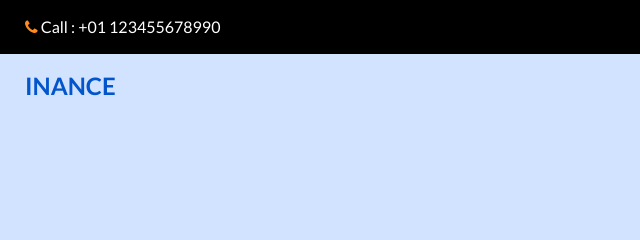
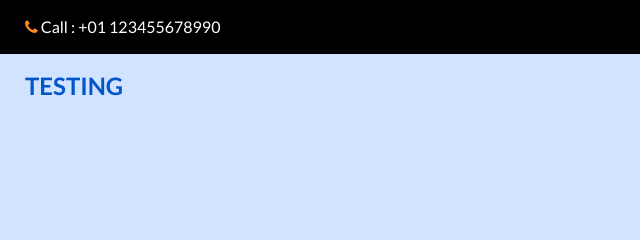
Before and after one commit to FriskiIqwan/study-github, a plain HTML site: page index.html in a window 1280 px wide. Shown: the top 240 px of the page, 0-640 px from the left. Drawn offline with nearby package versions, Linux system fonts and the light colour scheme; some packages are replaced by stand-ins of ours.

Commit message:
update index.html

```diff
--- a/index.html
+++ b/index.html
@@ -55,7 +55,7 @@
           <nav class="navbar navbar-expand-lg custom_nav-container ">
             <a class="navbar-brand" href="index.html">
               <span>
-                Inance
+                Testing
               </span>
             </a>
 
```
